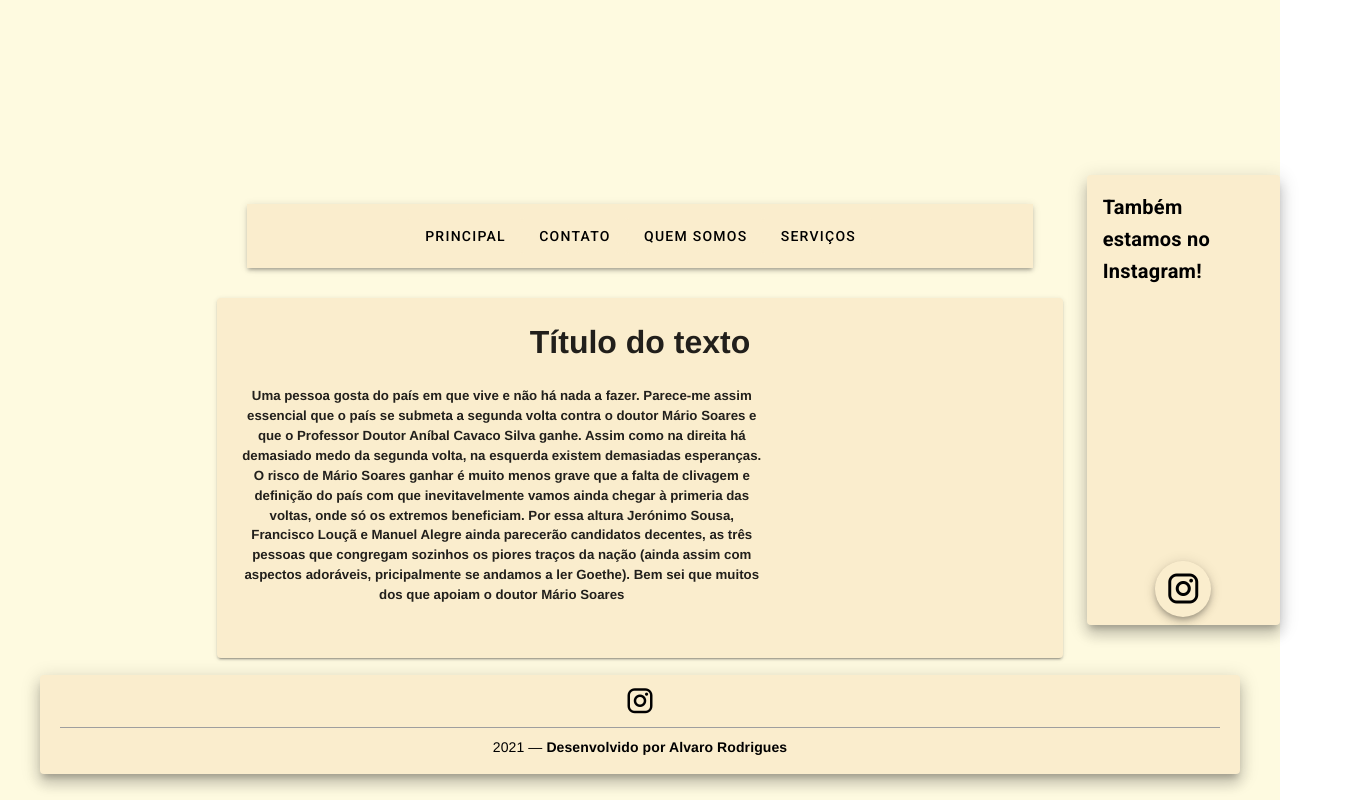
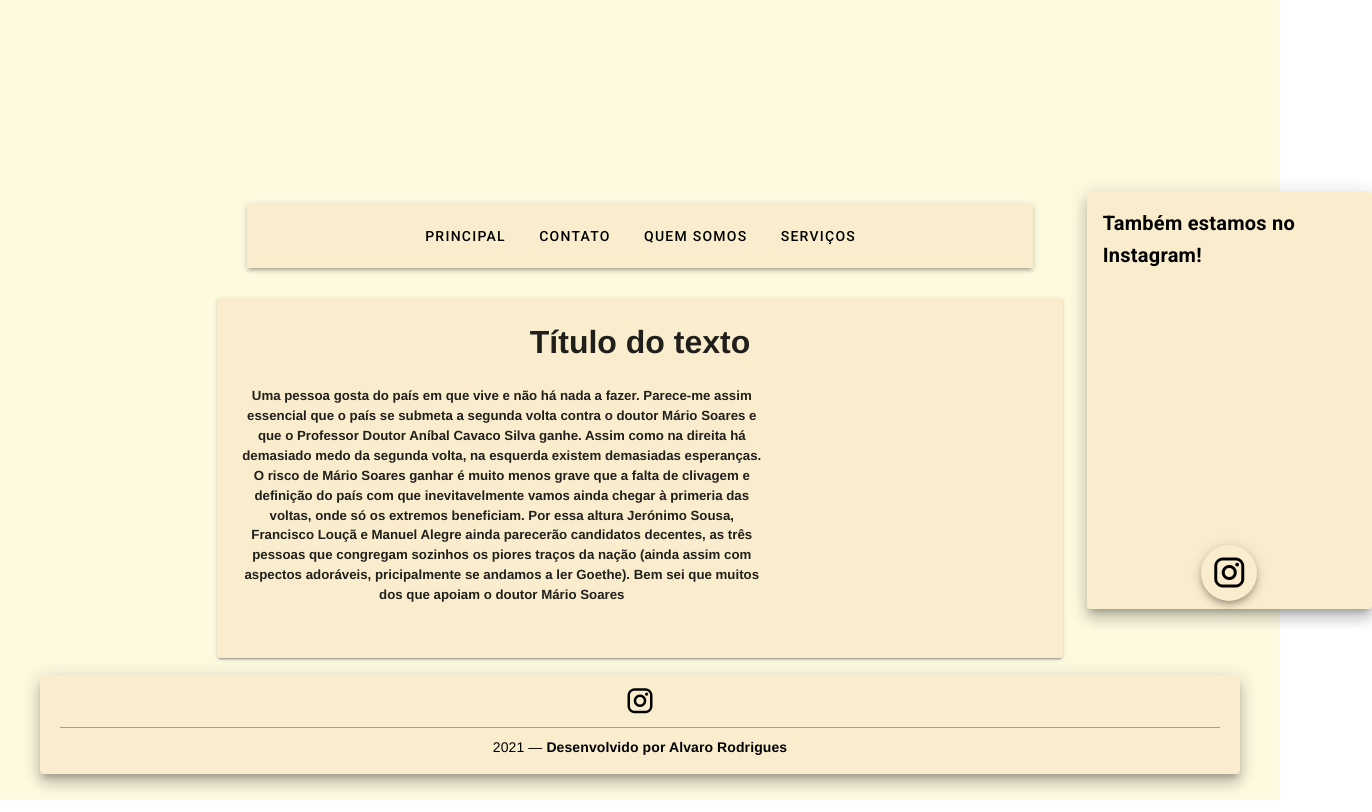
Before and after one commit to AlvaroRS93/simples, a Vue app: page / in a window 1280 px wide. Shown: the whole page, 1372 px wide, since content can reach past the window. Built offline with nearby package versions, Linux system fonts and the light colour scheme.

Commit message:
Add files via upload

```diff
--- a/src/App.vue
+++ b/src/App.vue
@@ -41,7 +41,7 @@
         </div>
       </v-col>
 
-      <v-col class="pa-0" cols="12" md="2" align-self="center">
+      <v-col class="d-none d-md-flex pa-0" cols="12" md="2" align-self="center">
         <carroussel></carroussel>
       </v-col>
     </v-row>
```
